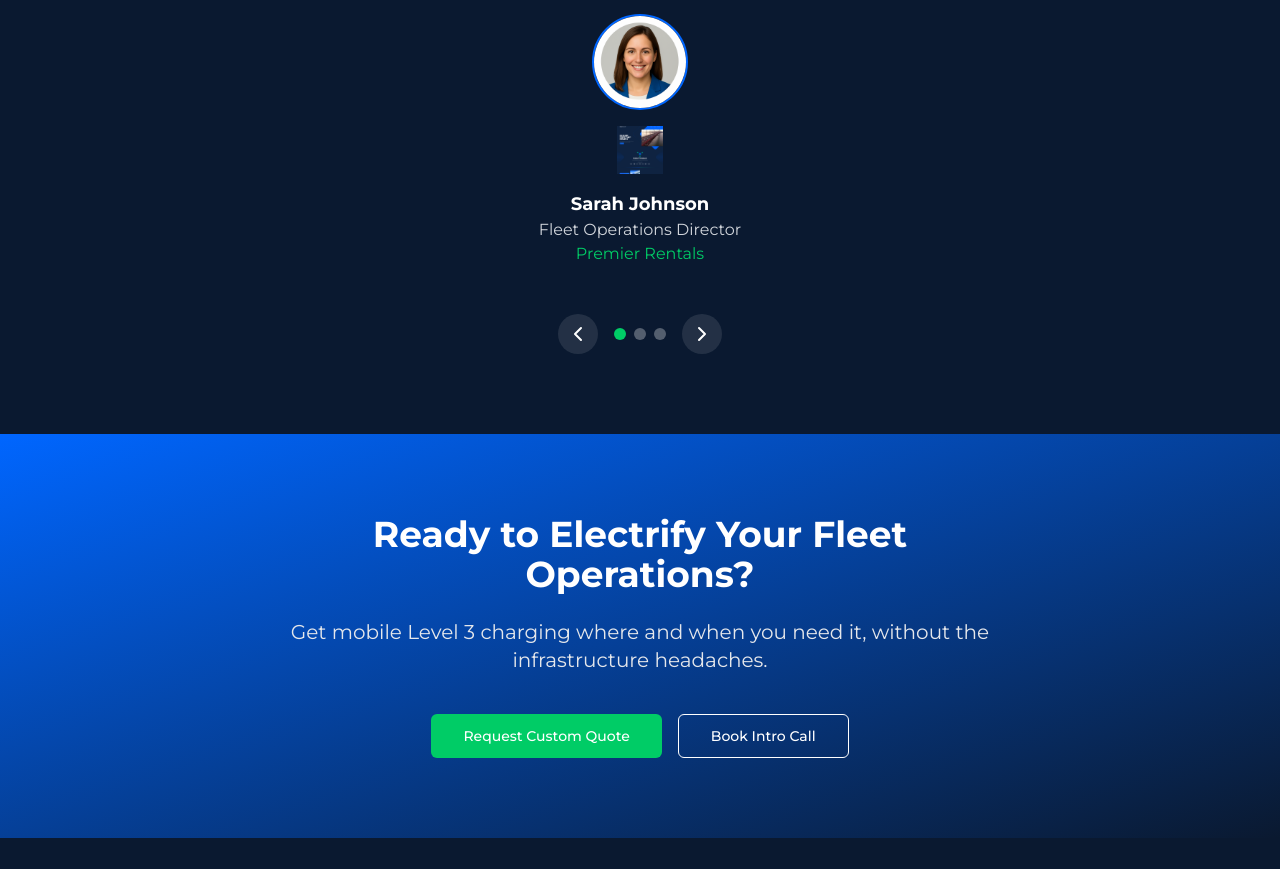
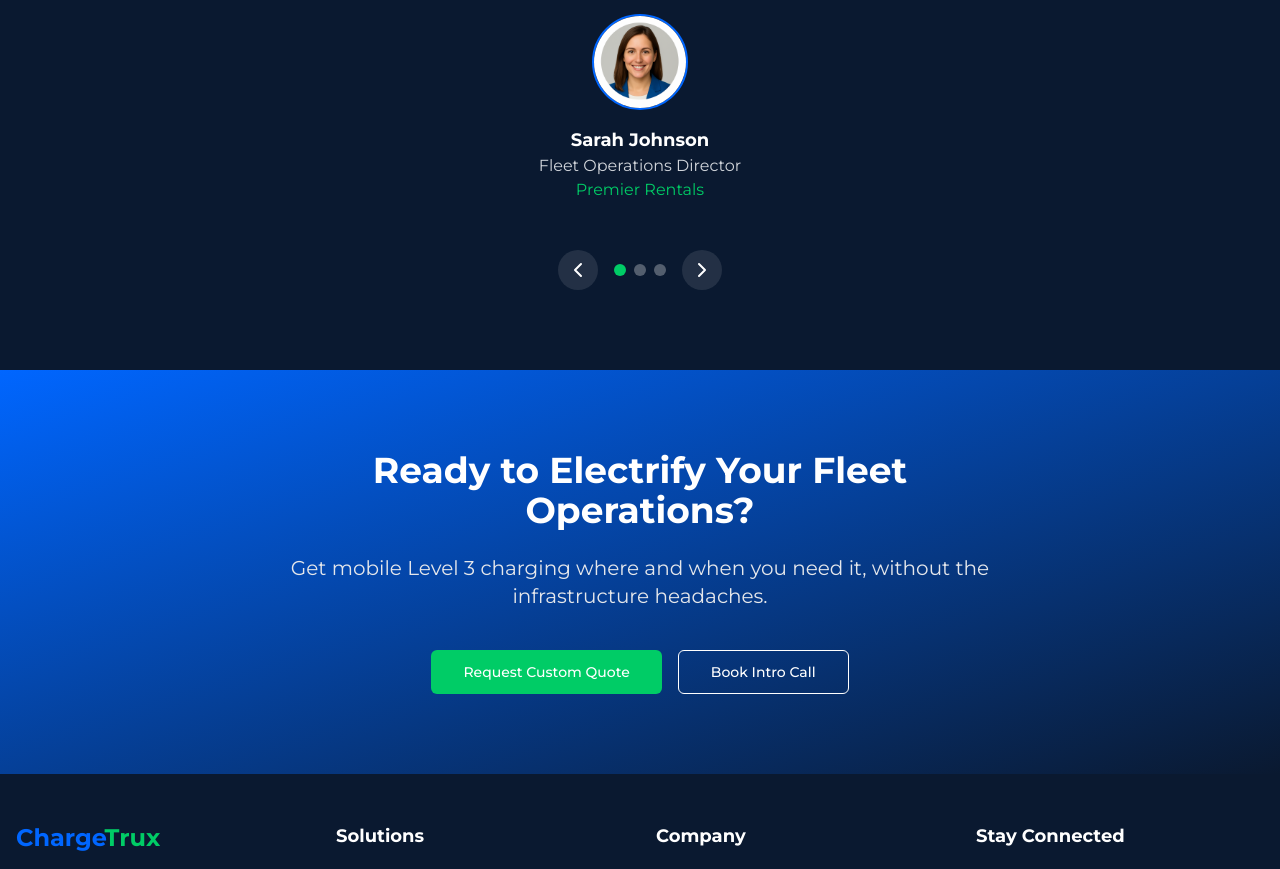
Before and after one commit to ChargeTrux/chargetrux-website, a React (Vite) app: page / in a window 1280 px wide. Shown: the part 4220-5089 px from the top of the page. Built offline with nearby package versions, Linux system fonts and the light colour scheme.

Commit message:
Remove middle image
Remove the middle image from the testimonials section.

```diff
--- a/src/components/TestimonialsSection.tsx
+++ b/src/components/TestimonialsSection.tsx
@@ -83,11 +83,7 @@ const TestimonialsSection = () => {
                   <AvatarImage src={testimonials[current].avatar} alt={testimonials[current].author} />
                   <AvatarFallback>{testimonials[current].author.charAt(0)}</AvatarFallback>
                 </Avatar>
-                <img
-                  src={testimonials[current].logo}
-                  alt={testimonials[current].company}
-                  className="h-12 mb-4"
-                />
+                {/* Removed the company logo image that was here */}
                 <h4 className="font-bold text-lg">{testimonials[current].author}</h4>
                 <p className="text-gray-300">{testimonials[current].position}</p>
                 <p className="text-chargetrux-green">{testimonials[current].company}</p>
```
